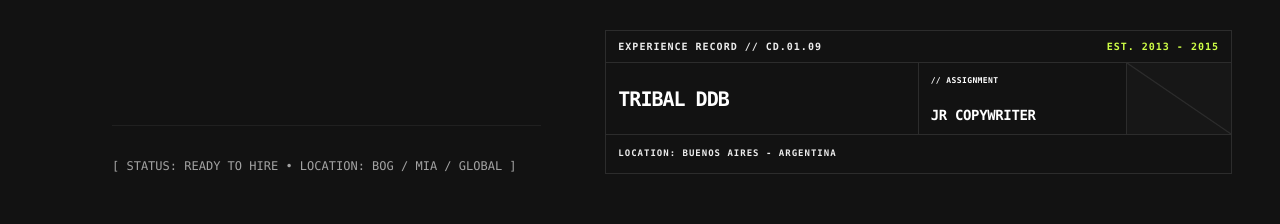
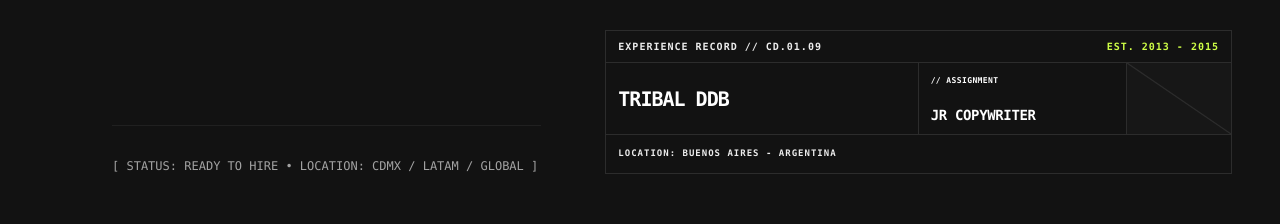
Before and after one commit to searchtmm-creator/PortfolioEnvy, a React (Vite) app: page / in a window 1280 px wide. Shown: the part 4365-4589 px from the top of the page. Built offline with nearby package versions, Linux system fonts and the light colour scheme.

Commit message:
feat: update location to CDMX / LATAM / GLOBAL

```diff
--- a/src/App.tsx
+++ b/src/App.tsx
@@ -1867,7 +1867,7 @@
             </div>
 
             <div className="pt-8 border-t border-zinc-900 mt-12 font-mono text-xs text-zinc-500">
-              [ STATUS: READY TO HIRE • LOCATION: BOG / MIA / GLOBAL ]
+              [ STATUS: READY TO HIRE • LOCATION: CDMX / LATAM / GLOBAL ]
             </div>
           </motion.div>
 
```
